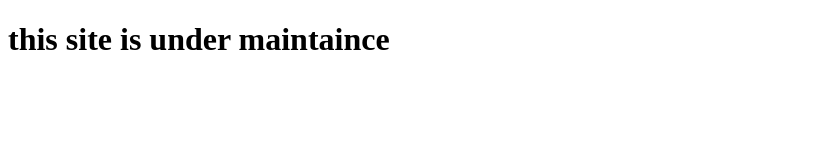
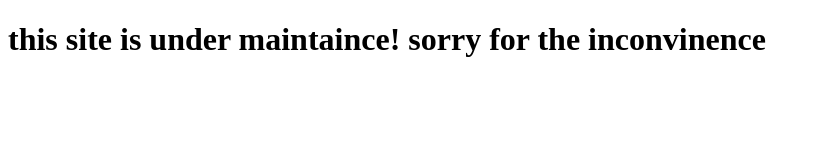
Before and after one commit to venuchallashetty/bomme_1, a plain HTML site: page newsite/index.html in a window 1280 px wide. Shown: the whole page, without its empty margins (0-821 px from the left). Drawn offline with Linux system fonts and the light colour scheme.

Commit message:
modified the index

```diff
--- a/newsite/index.html
+++ b/newsite/index.html
@@ -4,6 +4,6 @@
 	<title>my new site</title>
 </head>
 <body>
-<h1>this site is under maintaince</h1>
+<h1>this site is under maintaince! sorry for the inconvinence </h1>
 </body>
 </html>
```
